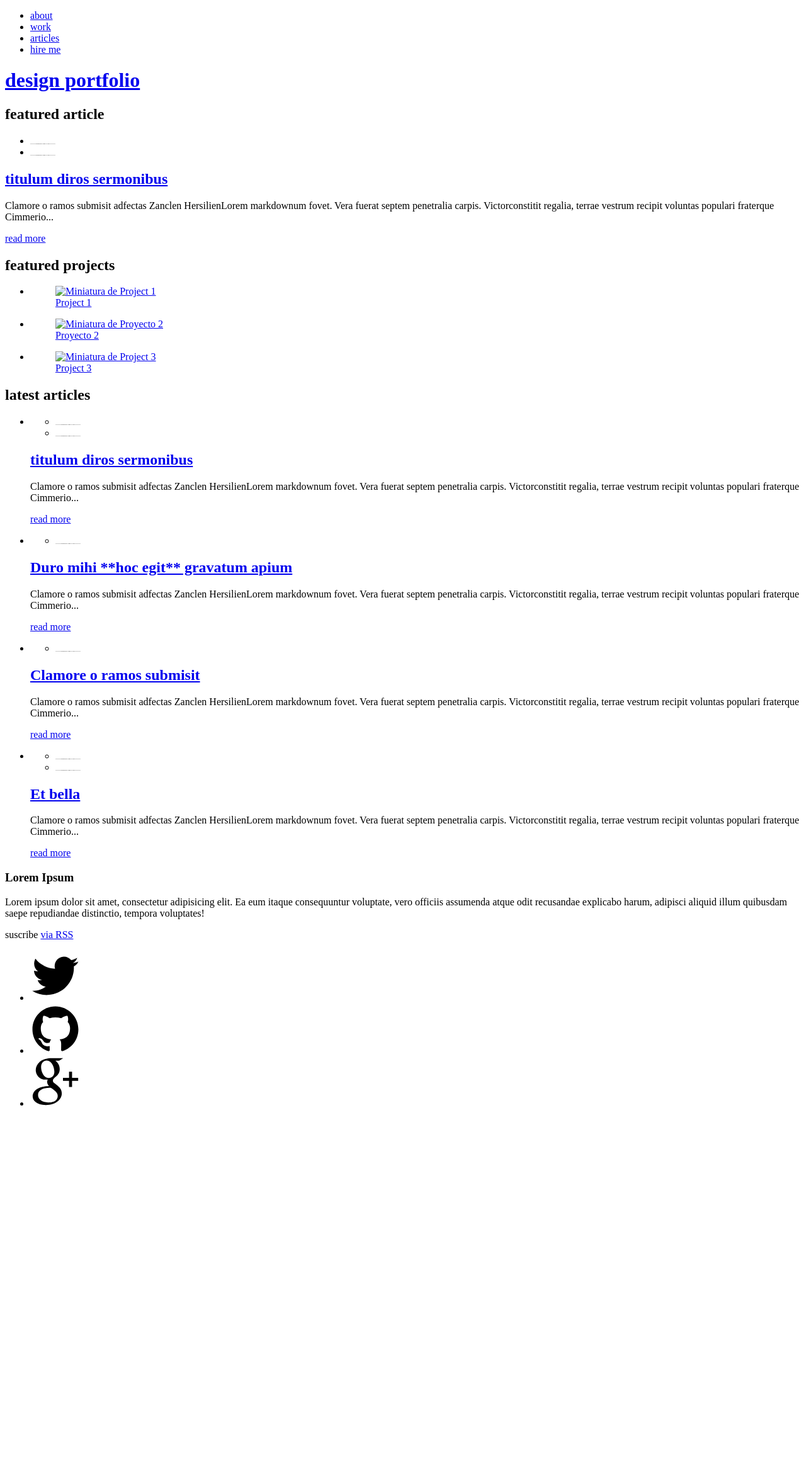
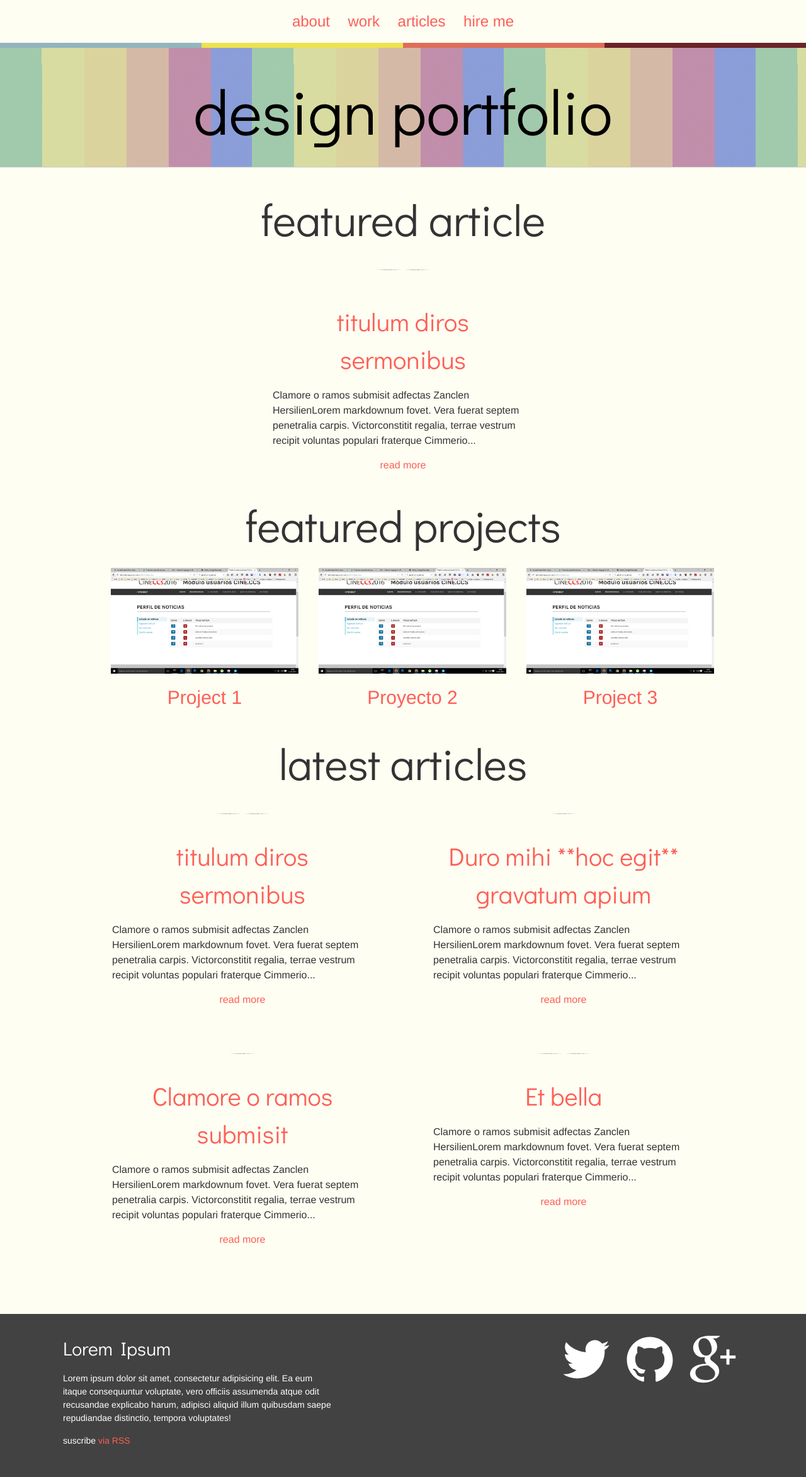
Before and after one commit to rubenmedios/designer-portfolio, a Jekyll site: the page built from index.html, in a window 1280 px wide. Shown: the whole page at 63% size. Built offline with Jekyll 4.4.1, drawn with Linux system fonts in a browser that asks for light colours; some web fonts are replaced; before the commit the page ends 1778 px from its top, so only the background shows below that.

Commit message:
actualizadas las rutas

```diff
--- a/_config.yml
+++ b/_config.yml
@@ -4,7 +4,7 @@ email: ruben.media@gmail.com
 description: > # this means to ignore newlines until "baseurl:"
   Freelance web designer and developer, specializing in Jekyll,
   HTML, CSS and Javascript.
-baseurl: "designer-portfolio" # the subpath of your site, e.g. /blog
+baseurl: "/designer-portfolio" # the subpath of your site, e.g. /blog
 url: "http://example.com" # the base hostname & protocol for your site
 twitter_username: rubenmedios
 github_username:  rubenmedios
--- a/_includes/header.html
+++ b/_includes/header.html
@@ -9,5 +9,5 @@
 </nav>
 
 <header class="site-header gradient-bar">
-  <h1 class="site-title mega"><a href="/">design portfolio</a></h1>
+  <h1 class="site-title mega"><a href="{{ site.baseurl }}">design portfolio</a></h1>
 </header>
```
